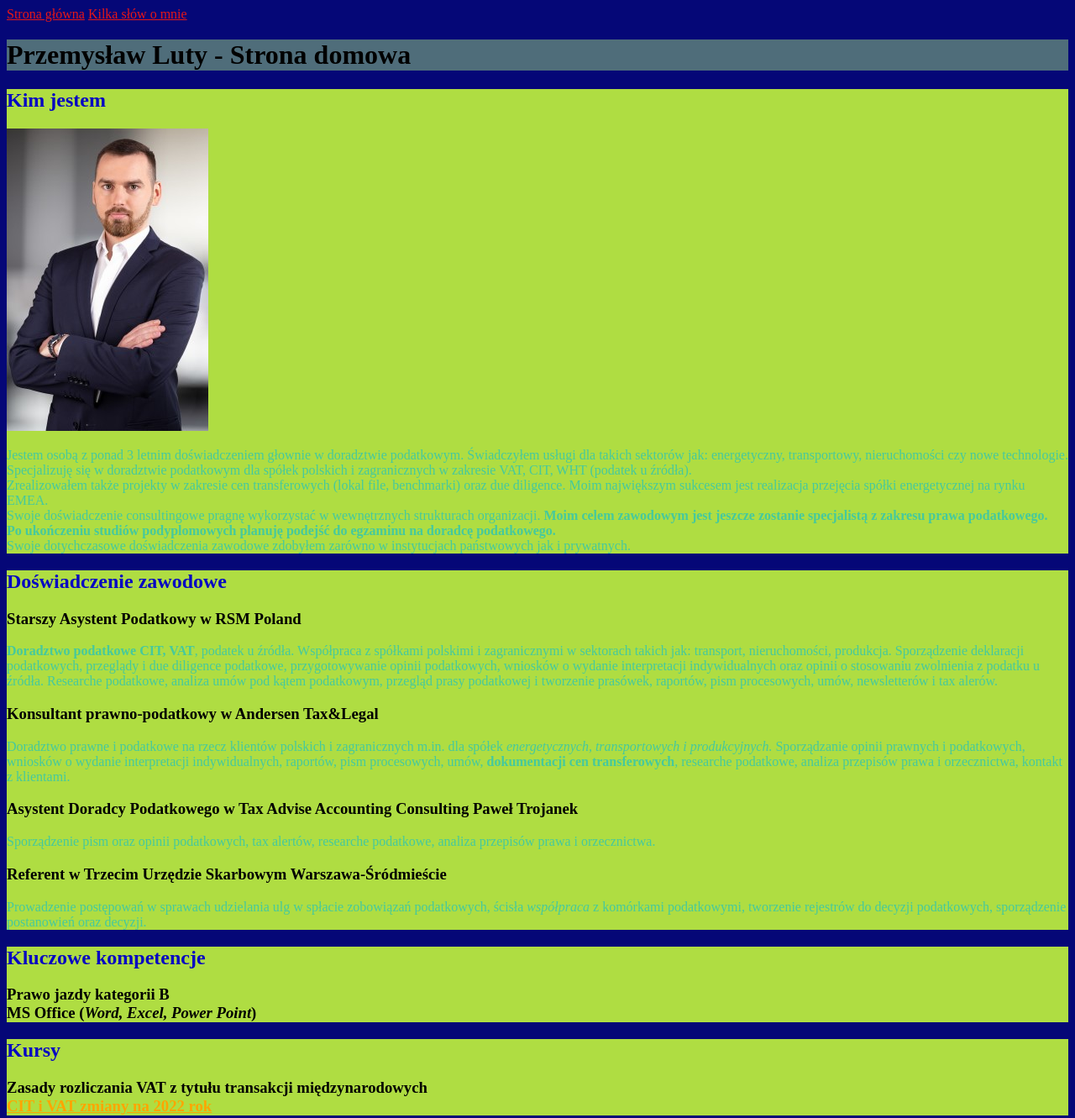
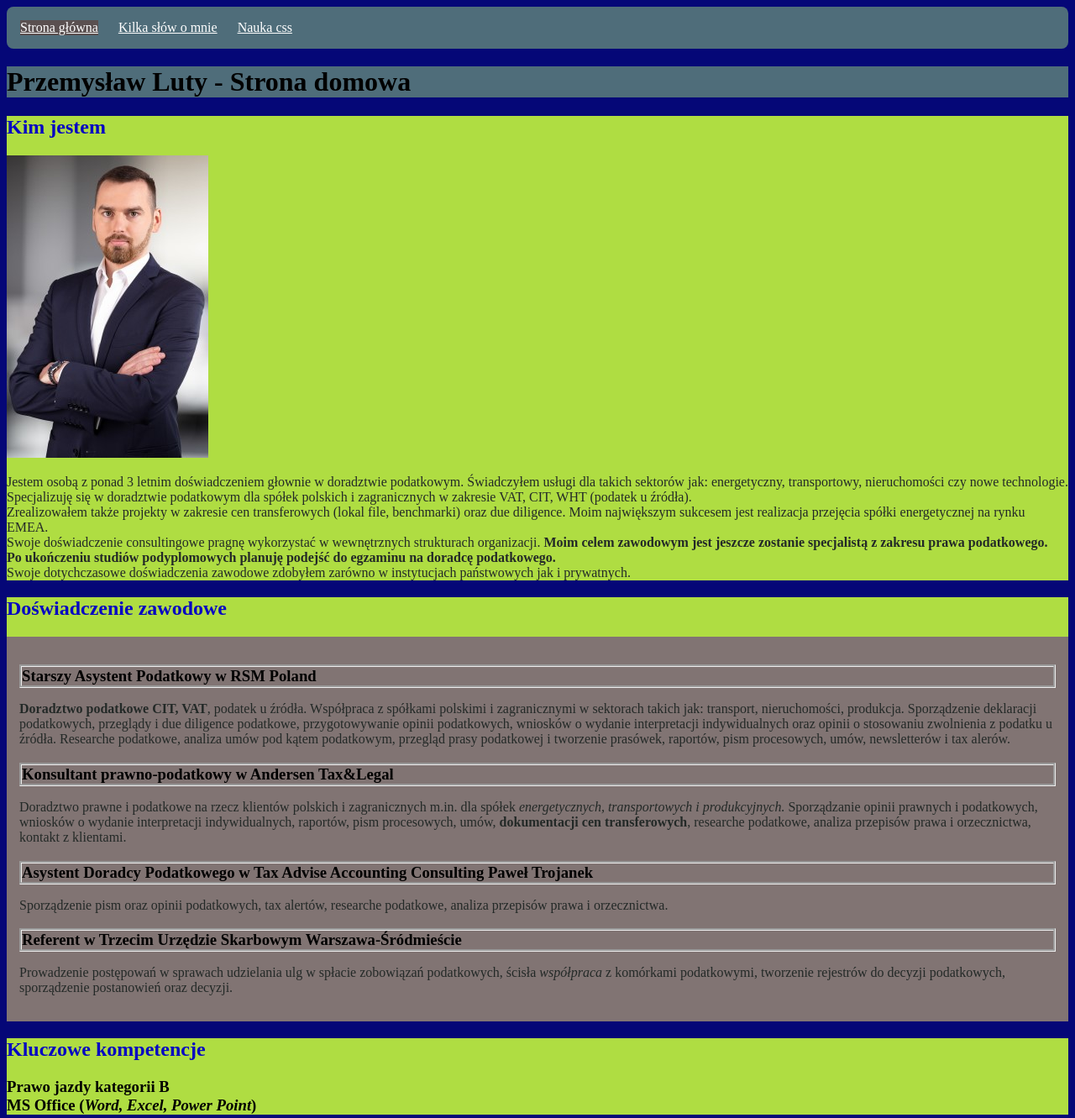
Before and after one commit to PrzemekLuty/homepage, a plain HTML site: page index.html in a window 1280 px wide. Shown: the top 1331 px of the page at 84% size. Drawn offline with Linux system fonts and the light colour scheme.

Commit message:
normalize.css

```diff
--- a/index.html
+++ b/index.html
@@ -1,73 +1,89 @@
 <!DOCTYPE html>
 <html lang="pl">
-
   <head>
-    <meta charset="UTF-8">
-    <meta http-equiv="X-UA-Compatible" content="IE=edge">
-    <meta name="viewport" content="width=device-width, initial-scale=1.0">
+    <meta charset="UTF-8" />
+    <meta http-equiv="X-UA-Compatible" content="IE=edge" />
+    <meta name="viewport" content="width=device-width, initial-scale=1.0" />
     <title>Document</title>
-    <link href="style.css" rel="stylesheet" type="text/css">
+    <link href="style.css" rel="stylesheet" type="text/css" />
   </head>
 
   <body>
-
-    <header>
-        <nav>
-            <a href="index.html">Strona główna</a>
-            <a href="nauka-html.html">Kilka słów o mnie</a>
+    <header class="header">
+      <nav class="navigation">
+        <a class="navigation__link navigation__link--homepage" href="index.html">Strona główna</a>
+        <a class="navigation__link" href="nauka-html.html">Kilka słów o mnie</a>
+        <a class="navigation__link" href="nauka-css">Nauka css</a>
       </nav>
-
     </header>
     <main>
       <header id="top">
-            <h1 class="main-heading">Przemysław Luty - Strona domowa</h1>
+        <h1 class="main-heading main-heading--js">Przemysław Luty - Strona domowa</h1>
       </header>
       <section>
         <h2 class="blue-header">Kim jestem</h2>
-            <img src="Ja.jpg" alt=Poważny Przemysław>
-            <p>Jestem osobą z ponad 3 letnim doświadczeniem głownie w doradztwie podatkowym. Świadczyłem usługi dla
-                takich sektorów jak: energetyczny, transportowy, nieruchomości czy nowe technologie. <br>Specjalizuję
-                się w doradztwie podatkowym dla spółek polskich i zagranicznych w zakresie VAT, CIT, WHT (podatek u
-                źródła). <br>Zrealizowałem także projekty w zakresie cen transferowych (lokal file, benchmarki) oraz due
-                diligence. Moim największym sukcesem jest realizacja przejęcia spółki energetycznej na rynku EMEA.<br>
-                Swoje doświadczenie consultingowe pragnę wykorzystać w wewnętrznych strukturach organizacji.
-                <strong>Moim celem zawodowym jest jeszcze zostanie specjalistą z zakresu prawa podatkowego. <br>Po ukończeniu
-                    studiów
-                    podyplomowych planuję podejść do egzaminu na doradcę podatkowego. </strong><br>
-                Swoje dotychczasowe doświadczenia zawodowe zdobyłem zarówno w instytucjach państwowych jak i
-                prywatnych.
+        <img src="Ja.jpg" alt="Poważny" Przemysław />
+        <p>
+          Jestem osobą z ponad 3 letnim doświadczeniem głownie w doradztwie
+          podatkowym. Świadczyłem usługi dla takich sektorów jak: energetyczny,
+          transportowy, nieruchomości czy nowe technologie. <br />Specjalizuję
+          się w doradztwie podatkowym dla spółek polskich i zagranicznych w
+          zakresie VAT, CIT, WHT (podatek u źródła). <br />Zrealizowałem także
+          projekty w zakresie cen transferowych (lokal file, benchmarki) oraz
+          due diligence. Moim największym sukcesem jest realizacja przejęcia
+          spółki energetycznej na rynku EMEA.<br />
+          Swoje doświadczenie consultingowe pragnę wykorzystać w wewnętrznych
+          strukturach organizacji.
+          <strong
+            >Moim celem zawodowym jest jeszcze zostanie specjalistą z zakresu
+            prawa podatkowego. <br />Po ukończeniu studiów podyplomowych planuję
+            podejść do egzaminu na doradcę podatkowego. </strong
+          ><br />
+          Swoje dotychczasowe doświadczenia zawodowe zdobyłem zarówno w
+          instytucjach państwowych jak i prywatnych.
         </p>
       </section>
 
       <section>
         <h2 class="blue-header">Doświadczenie zawodowe</h2>
-            <article>
-                <h3>Starszy Asystent Podatkowy w RSM Poland</h3>
-                <p><b>Doradztwo podatkowe CIT, VAT</b>, podatek u źródła. Współpraca z spółkami polskimi i zagranicznymi
-                    w
-                    sektorach takich jak: transport, nieruchomości, produkcja. Sporządzenie deklaracji podatkowych,
-                    przeglądy i due diligence podatkowe, przygotowywanie opinii podatkowych, wniosków o wydanie
-                    interpretacji
-                    indywidualnych oraz opinii o stosowaniu zwolnienia z podatku u źródła. Researche podatkowe, analiza
-                    umów pod kątem
-                    podatkowym, przegląd prasy podatkowej i tworzenie prasówek, raportów, pism procesowych, umów,
-                    newsletterów i tax alerów.</p>
-                <h3>Konsultant prawno-podatkowy w Andersen Tax&Legal</h3>
-                <p>Doradztwo prawne i podatkowe na rzecz klientów polskich i zagranicznych m.in. dla spółek
-                    <em>energetycznych, transportowych i produkcyjnych.</em> Sporządzanie opinii prawnych i podatkowych,
-                    wniosków o wydanie
-                    interpretacji indywidualnych, raportów, pism procesowych, umów, <b>dokumentacji cen
-                        transferowych</b>,
-                    researche podatkowe, analiza przepisów prawa i orzecznictwa, kontakt z klientami.
+        <article class="experience">
+          <h3 class="experience__work">Starszy Asystent Podatkowy w RSM Poland</h3>
+          <p>
+            <b>Doradztwo podatkowe CIT, VAT</b>, podatek u źródła. Współpraca z
+            spółkami polskimi i zagranicznymi w sektorach takich jak: transport,
+            nieruchomości, produkcja. Sporządzenie deklaracji podatkowych,
+            przeglądy i due diligence podatkowe, przygotowywanie opinii
+            podatkowych, wniosków o wydanie interpretacji indywidualnych oraz
+            opinii o stosowaniu zwolnienia z podatku u źródła. Researche
+            podatkowe, analiza umów pod kątem podatkowym, przegląd prasy
+            podatkowej i tworzenie prasówek, raportów, pism procesowych, umów,
+            newsletterów i tax alerów.
           </p>
-                <h3>Asystent Doradcy Podatkowego w Tax Advise Accounting Consulting Paweł Trojanek</h3>
-                <p>Sporządzenie pism oraz opinii podatkowych, tax alertów, researche podatkowe, analiza przepisów prawa
-                    i orzecznictwa. </p>
-                <h3>Referent w Trzecim Urzędzie Skarbowym Warszawa-Śródmieście</h3>
-                <p>Prowadzenie postępowań w sprawach udzielania ulg w spłacie zobowiązań podatkowych, ścisła
+          <h3 class="experience__work">Konsultant prawno-podatkowy w Andersen Tax&Legal</h3>
+          <p>
+            Doradztwo prawne i podatkowe na rzecz klientów polskich i
+            zagranicznych m.in. dla spółek
+            <em>energetycznych, transportowych i produkcyjnych.</em>
+            Sporządzanie opinii prawnych i podatkowych, wniosków o wydanie
+            interpretacji indywidualnych, raportów, pism procesowych, umów,
+            <b>dokumentacji cen transferowych</b>, researche podatkowe, analiza
+            przepisów prawa i orzecznictwa, kontakt z klientami.
+          </p>
+          <h3 class="experience__work">
+            Asystent Doradcy Podatkowego w Tax Advise Accounting Consulting
+            Paweł Trojanek
+          </h3>
+          <p>
+            Sporządzenie pism oraz opinii podatkowych, tax alertów, researche
+            podatkowe, analiza przepisów prawa i orzecznictwa.
+          </p>
+          <h3 class="experience__work">Referent w Trzecim Urzędzie Skarbowym Warszawa-Śródmieście</h3>
+          <p>
+            Prowadzenie postępowań w sprawach udzielania ulg w spłacie
+            zobowiązań podatkowych, ścisła
             <i>współpraca</i>
-                    z komórkami podatkowymi, tworzenie rejestrów do decyzji podatkowych, sporządzenie postanowień oraz
-                    decyzji.
+            z komórkami podatkowymi, tworzenie rejestrów do decyzji podatkowych,
+            sporządzenie postanowień oraz decyzji.
           </p>
         </article>
       </section>
@@ -75,30 +91,29 @@
       <section>
         <h2 class="blue-header">Kluczowe kompetencje</h2>
         <article>
-                <h3>Prawo jazdy kategorii B
-                    <br>MS Office (<i>Word, Excel, Power Point</i>)
+          <h3>
+            Prawo jazdy kategorii B <br />MS Office (<i
+              >Word, Excel, Power Point</i
+            >)
           </h3>
-
         </article>
       </section>
       <section>
         <h2 class="blue-header">Kursy</h2>
         <article>
-                <h3>Zasady rozliczania VAT z tytułu transakcji międzynarodowych
-                    <br><a
-                        href="https://www.akademiamddp.pl/szkolenia/podatki-vat-i-cit-po-nowelizacji-ustaw-podatkowych/">CIT
-                        i VAT zmiany na 2022 rok</a>
+          <h3>
+            Zasady rozliczania VAT z tytułu transakcji międzynarodowych <br /><a
+              href="https://www.akademiamddp.pl/szkolenia/podatki-vat-i-cit-po-nowelizacji-ustaw-podatkowych/"
+              >CIT i VAT zmiany na 2022 rok</a
+            >
           </h3>
         </article>
       </section>
-
     </main>
     <footer>
-        Strona próbna Przemysława Lutego.<br>
+      Strona próbna Przemysława Lutego.<br />
       <a href="#top">Wróć na górę strony</a>
-
     </footer>
     <script src="main.js"></script>
   </body>
-
 </html>
--- a/main.js
+++ b/main.js
@@ -1,5 +1,10 @@
-const firstName = 'Przemek';
+const firstName = "Przemek";
 const age = 30;
-console.log (firstName);
-console.log (age);
-console.log(`Siema, nazywam się ${firstName} i mam ${age} lat.`)
+console.log(firstName);
+console.log(age);
+console.log(`Siema, nazywam się ${firstName} i mam ${age} lat.`);
+
+
+const heading = document.querySelector('.main-heading--js');
+
+console.log(heading.innerHTML)
--- a/style.css
+++ b/style.css
@@ -1,33 +1,55 @@
 body {
-    background: #050777
+  background: #050777;
 }
 
 section {
-    background-color: #afdd42;
+  background-color: #afdd42;
 }
 
-
 .main-heading {
-    color: rgb(0, 0, 0);
+  color: rgb(0, 0, 0);
 }
 
-.blue-header{
-    color:rgb(6, 6, 194)
+.blue-header {
+  color: rgb(6, 6, 194);
 }
 
 p {
-    color: #45c99d
+  color: #232927;
 }
 
 #top {
-    background: #4F6D7A;
+  background: #4f6d7a;
 }
 
 a {
-    color:orange
+  color: orange;
 }
 
+.navigation {
+  background: #4f6d7a;
+  padding: 16px;
+  border-radius: 8px;
+}
 
-nav a {
-    color: #e71717
+.navigation__link {
+  color: rgb(255, 255, 255);
+  display: inline-block;
+  margin-right: 20px;
 }
+
+.navigation__link--homepage {
+  background: rgb(90, 80, 80);
+  color: rgb(255, 255, 255);
+}
+
+.experience {
+    color: black;
+    padding: 15px;
+    background: #817473;
+}
+
+.experience__work {
+    border-style:groove;
+    margin-bottom: 10px;
+}
```
Also changed, not shown: nauka-css.html (added, +12 -0 lines), nauka-html.html (+6 -10 lines). Lines whose indentation alone changed are shown as unchanged.
